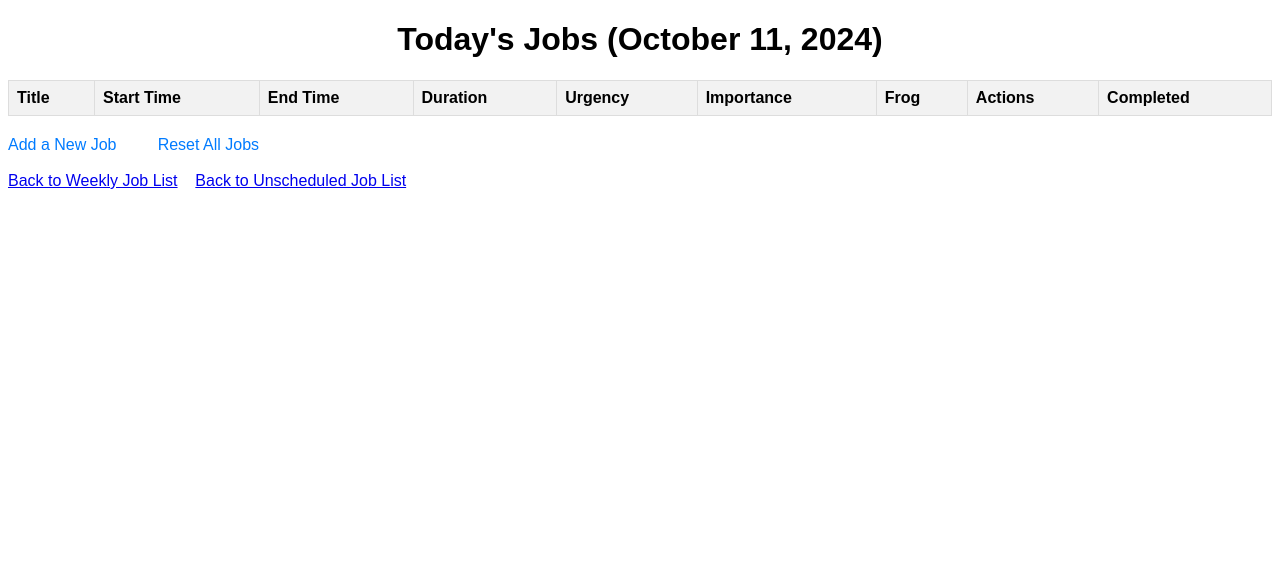
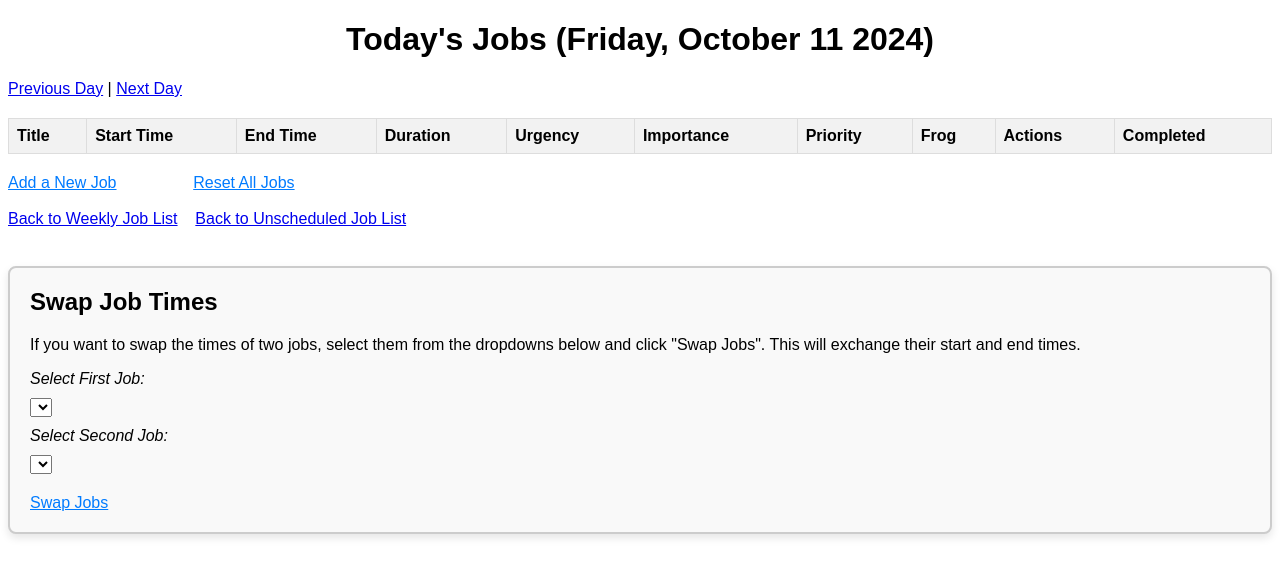
Before and after one commit to martaswoboda/myplanner, a Django app: page /today/ in a window 1280 px wide. Shown: the top 577 px of the page. Run offline with Django 5.2, Linux system fonts and the light colour scheme; data that the repository does not hold is empty.

Commit message:
Enhancements:

```diff
--- a/scheduler/static/css/styles.css
+++ b/scheduler/static/css/styles.css
@@ -76,3 +76,18 @@ label.error {
 .close-to-overdue-job {
     background-color: #fff3cd;
 }
+
+.swap-jobs-frame {
+    border: 2px solid #ccc;
+    border-radius: 8px;
+    padding: 20px;
+    margin-top: 20px;
+    background-color: #f9f9f9;
+    box-shadow: 0 4px 8px rgba(0, 0, 0, 0.1);
+}
+.swap-jobs-frame h2 {
+    margin-top: 0;
+}
+.swap-jobs-frame .link-container {
+    margin-top: 10px;
+}
--- a/scheduler/templates/scheduler/job_list.html
+++ b/scheduler/templates/scheduler/job_list.html
@@ -66,17 +66,17 @@
     </table>
 
     <div class="link-container">
-        <a href="{% url 'add_job' %}">Add a New Job</a>
+        <a href="{% url 'add_job' %}"><u>Add a New Job</u></a>
     <br><br>
 
         <form method="POST" action="{% url 'schedule_all_jobs' %}" style="display: inline;">
             {% csrf_token %}
-            <a href="#" onclick="this.closest('form').submit(); return false;">Schedule All Jobs</a>
+            <a href="#" onclick="this.closest('form').submit(); return false;"><u>Schedule All Jobs</u></a>
         </form>
         &nbsp;&nbsp;&nbsp;&nbsp;
         <form method="POST" action="{% url 'reset_jobs_confirm' %}" style="display:inline;">
             {% csrf_token %}
-            <a href="#" onclick="this.closest('form').submit(); return false;">Reset All Jobs</a>
+            <a href="#" onclick="this.closest('form').submit(); return false;"><u>Reset All Jobs</u></a>
         </form>
 
     </div>
--- a/scheduler/templates/scheduler/today.html
+++ b/scheduler/templates/scheduler/today.html
@@ -7,7 +7,13 @@
     <title>Today's Jobs</title>
 </head>
 <body>
-    <h1>Today's Jobs ({{ today|date:"F j, Y" }})</h1>
+    <h1>Today's Jobs ({{ today|date:"l, F j Y" }})</h1>
+    <!-- Navigation for previous/next day -->
+<div style="margin-bottom: 20px;">
+    <a href="?day={{ day_offset|add:"-1" }}">Previous Day</a> |
+    <a href="?day={{ day_offset|add:"1" }}">Next Day</a>
+</div>
+
 
     <table>
         <thead>
@@ -18,6 +24,7 @@
                 <th>Duration</th>
                 <th>Urgency</th>
                 <th>Importance</th>
+                <th>Priority</th>
                 <th>Frog</th>
                 <th>Actions</th>
                 <th>Completed</th>
@@ -37,6 +44,7 @@
                 <td>{{ job.duration_hours }} hours</td>
                 <td>{{ job.urgency }}</td>
                 <td>{{ job.importance }}</td>
+                <td>{{ job.calculate_priority }}</td>
                 <td>
                     {% if job.is_frog %}
                     <img src="{% static 'frog-icon.png' %}" alt="Frog Task" width="20" height="20">
@@ -48,6 +56,10 @@
                     <div class="link-container">
                         <a href="{% url 'edit_job' job.id %}">Edit</a>&nbsp;&nbsp;
                         <a href="{% url 'delete_job' job.id %}">Delete</a>
+                        <form method="POST" action="{% url 'reset_job' job.id %}" style="display: inline;">
+                            {% csrf_token %}
+                            <a href="#" onclick="this.closest('form').submit(); return false;">Reset</a>
+                        </form>
                     </div>
                 </td>
                 <td>
@@ -62,15 +74,45 @@
         </tbody>
     </table>
 
+
     <div class="link-container">
-        <a href="{% url 'add_job' %}">Add a New Job</a>&nbsp;&nbsp;&nbsp;&nbsp;&nbsp;&nbsp;
+        <a href="{% url 'add_job' %}"><u>Add a New Job</u></a>&nbsp;&nbsp;&nbsp;&nbsp;&nbsp;&nbsp;&nbsp;&nbsp;&nbsp;&nbsp;&nbsp;&nbsp;&nbsp;&nbsp;
         <form method="GET" action="{% url 'reset_jobs_confirm' %}" style="display: inline;">
-            <a href="#" onclick="this.closest('form').submit(); return false;">Reset All Jobs</a>
+            <a href="#" onclick="this.closest('form').submit(); return false;"><u>Reset All Jobs</u></a>
         </form>
     </div>
     <br>
     <a href="{% url 'weekly_plan_view' %}">Back to Weekly Job List</a>&nbsp;&nbsp;&nbsp;
     <a href="{% url 'job_list' %}">Back to Unscheduled Job List</a>
+<br><br>
+
+<div class="swap-jobs-frame">
+    <h2>Swap Job Times</h2>
+    <p>If you want to swap the times of two jobs, select them from the dropdowns below and click "Swap Jobs". This will exchange their start and end times.</p>
+    <form method="POST" action="{% url 'swap_jobs' %}">
+        {% csrf_token %}
+        <div style="display: flex; flex-direction: column; align-items: flex-start; gap: 10px;">
+            <label for="job1"><i>Select First Job:</i></label>
+            <select name="job1" id="job1">
+                {% for job in jobs %}
+                <option value="{{ job.id }}">{{ job.title }} ({{ job.start_time|date:"H:i" }} - {{ job.end_time|date:"H:i" }})</option>
+                {% endfor %}
+            </select>
+
+            <label for="job2"><i>Select Second Job:</i></label>
+            <select name="job2" id="job2">
+                {% for job in jobs %}
+                <option value="{{ job.id }}">{{ job.title }} ({{ job.start_time|date:"H:i" }} - {{ job.end_time|date:"H:i" }})</option>
+                {% endfor %}
+            </select>
+
+            <div class="link-container">
+                <a href="#" onclick="this.closest('form').submit(); return false;"><u>Swap Jobs</u></a>
+            </div>
+        </div>
+    </form>
+</div>
+
 
 </body>
 </html>
--- a/scheduler/urls.py
+++ b/scheduler/urls.py
@@ -14,6 +14,7 @@ urlpatterns = [
     path('reset-jobs/', views.reset_jobs, name='reset_jobs'),
     path('complete-job/<int:job_id>/', views.complete_job, name='complete_job'),
     path('reset_jobs_confirm/', views.reset_jobs_confirm, name='reset_jobs_confirm'),
+    path('swap_jobs/', views.swap_jobs, name='swap_jobs'),
 
 
 ]
--- a/scheduler/views.py
+++ b/scheduler/views.py
@@ -8,9 +8,12 @@ from decimal import Decimal
 # Constants for working hours and blocked times
 START_TIME = time(7, 0)          # 7:00 AM
 END_TIME = time(16, 0)           # 4:00 PM
-BLOCKED_TIME_START = time(12, 0) # 12:00 PM
-BLOCKED_TIME_END = time(13, 0)   # 1:00 PM
+BLOCKED_TIMES = [
+    (time(9, 0), time(9, 30)),   # 9:00 AM - 9:30 AM
+    (time(12, 0), time(13, 0))   # 12:00 PM - 1:00 PM
+]
 MAX_DAYS = 30                    # Maximum number of days to look ahead for scheduling
+
 
 def job_list(request):
     # Fetch only unscheduled jobs (where both date and start_time are null)
@@ -44,26 +47,25 @@ def weekly_plan_view(request):
     return render(request, 'scheduler/index.html', context)
 
 def today_view(request):
+    # Get the day offset for navigating (default to 0 for today)
+    day_offset = int(request.GET.get('day', 0))
+    current_date = datetime.now().date() + timedelta(days=day_offset)
     current_time = datetime.now().time()  # Get the current time
-    today_jobs = Job.objects.filter(date=date.today()).order_by('start_time')
 
+    # Fetch jobs for the current date
+    today_jobs = Job.objects.filter(date=current_date).order_by('start_time')
+
+    # Mark jobs as overdue or close to overdue based on the current time
     for job in today_jobs:
-        # If the job's end time has passed and it's not completed, mark it as unscheduled
-        if job.end_time and job.end_time < current_time and not job.completed:
-            job.start_time = None
-            job.end_time = None
-            job.date = None
-            job.save()
-
-        # Add attributes to determine if the job is overdue or close to overdue
         if job.end_time and job.end_time < current_time and not job.completed:
             job.is_overdue = True
-        elif job.end_time and (datetime.combine(date.today(), job.end_time) - datetime.now()).total_seconds() < 3600 and not job.completed:
+        elif job.end_time and (datetime.combine(current_date, job.end_time) - datetime.now()).total_seconds() < 3600 and not job.completed:
             job.is_close_to_overdue = True
         else:
             job.is_overdue = False
             job.is_close_to_overdue = False
 
+    # Handle marking jobs as completed
     if request.method == 'POST':
         job_id = request.POST.get('job_id')
         job = Job.objects.get(id=job_id)
@@ -73,10 +75,12 @@ def today_view(request):
 
     context = {
         'jobs': today_jobs,
-        'today': date.today(),
+        'today': current_date,
         'current_time': current_time,
+        'day_offset': day_offset,  # Pass the day offset for navigation
     }
     return render(request, 'scheduler/today.html', context)
+
 
 def is_time_available(day):
     # Block weekends
@@ -143,12 +147,12 @@ def get_available_time_slots(day, scheduled_intervals):
     # Start with the full working day as an available slot
     available_slots = [(day_start, day_end)]
 
-    # Include blocked times (e.g., lunch break)
-    blocked_start = datetime.combine(day, BLOCKED_TIME_START)
-    blocked_end = datetime.combine(day, BLOCKED_TIME_END)
-
-    # Add blocked time to scheduled intervals
-    all_scheduled = scheduled_intervals + [(blocked_start, blocked_end)]
+    # Include all blocked times
+    all_scheduled = scheduled_intervals[:]
+    for blocked_start_time, blocked_end_time in BLOCKED_TIMES:
+        blocked_start = datetime.combine(day, blocked_start_time)
+        blocked_end = datetime.combine(day, blocked_end_time)
+        all_scheduled.append((blocked_start, blocked_end))
 
     # Sort all scheduled intervals
     all_scheduled.sort(key=lambda x: x[0])
@@ -422,13 +426,23 @@ def reset_job(request, job_id):
 
 def reset_jobs(request):
     if request.method == 'POST':
-        # Perform the actual reset
-        Job.objects.all().update(start_time=None, end_time=None, date=None)
+        # Get the current date
+        current_date = datetime.now().date()
+
+        # Calculate the start and end of the current week
+        start_of_week = current_date - timedelta(days=current_date.weekday())  # Monday
+        end_of_week = start_of_week + timedelta(days=6)  # Sunday
+
+        # Perform the reset only for jobs within the current week
+        Job.objects.filter(date__range=[start_of_week, end_of_week]).update(
+            start_time=None,
+            end_time=None,
+            date=None
+        )
         return redirect('job_list')
     else:
         # Show the confirmation page
         return render(request, 'scheduler/reset_all.html')
-# views.py
 
 def reset_jobs_confirm(request):
     if request.method == 'POST':
@@ -444,3 +458,32 @@ def complete_job(request, job_id):
         job.save()
         return redirect('today')
     return redirect('today')
+
+from django.shortcuts import redirect
+from .models import Job
+
+def swap_jobs(request):
+    if request.method == 'POST':
+        job1_id = request.POST.get('job1')
+        job2_id = request.POST.get('job2')
+
+        # Fetch the two jobs
+        job1 = Job.objects.get(id=job1_id)
+        job2 = Job.objects.get(id=job2_id)
+
+        # Swap their start and end times
+        job1_start_time, job1_end_time = job1.start_time, job1.end_time
+        job2_start_time, job2_end_time = job2.start_time, job2.end_time
+
+        job1.start_time, job1.end_time = job2_start_time, job2_end_time
+        job2.start_time, job2.end_time = job1_start_time, job1_end_time
+
+        # Save the changes
+        job1.save()
+        job2.save()
+
+        # Redirect back to today's jobs
+        return redirect('today')
+
+    # If not a POST request, just redirect to today's view
+    return redirect('today')
```
Also changed, not shown: scheduler/templates/scheduler/index.html (+6 -4 lines).
